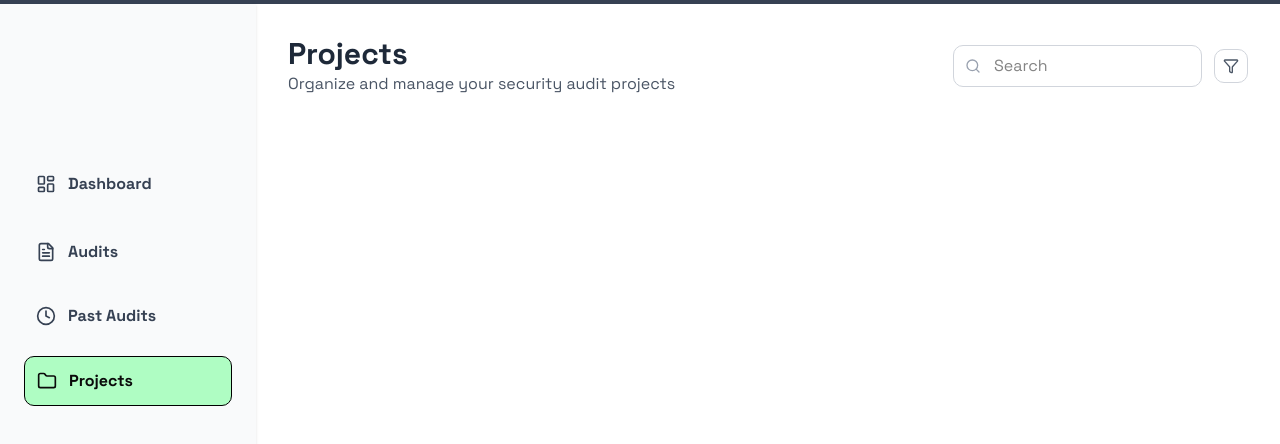
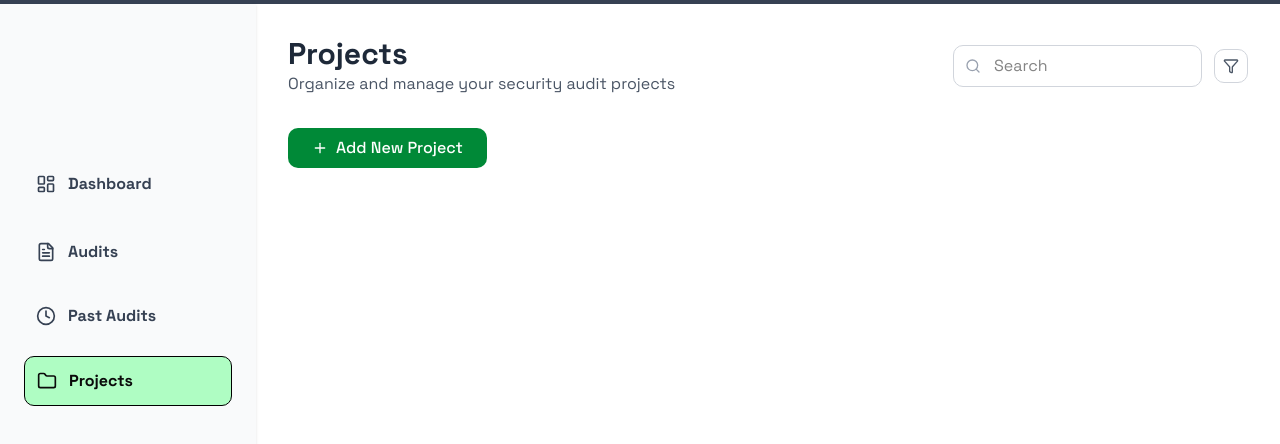
Before and after one commit to OpenAuditLabs/oal-web, a Next.js app: page / in a window 1280 px wide. Both pictures are taken after a click on the button "Projects". Shown: the top 444 px of the page. Built offline with nearby package versions, Linux system fonts and the light colour scheme.

Commit message:
feat: Add Button component to ProjectsPage for adding new projects (#53)

```diff
--- a/src/components/pages/ProjectsPage.tsx
+++ b/src/components/pages/ProjectsPage.tsx
@@ -1,4 +1,6 @@
 import Header from "../common/Header";
+import Button from "@/components/ui/Button";
+import { Plus } from "lucide-react";
 
 export default function ProjectsPage(){
     return (
@@ -7,6 +9,18 @@ export default function ProjectsPage(){
                 title="Projects"
                 subtitle="Organize and manage your security audit projects"
             />
+
+            <div className="mb-8">
+                <Button
+                    variant="primary"
+                    size="md"
+                    icon={Plus}
+
+                >
+                    Add New Project
+                </Button>
+            </div>
         </main>
+
     );
 }
```
